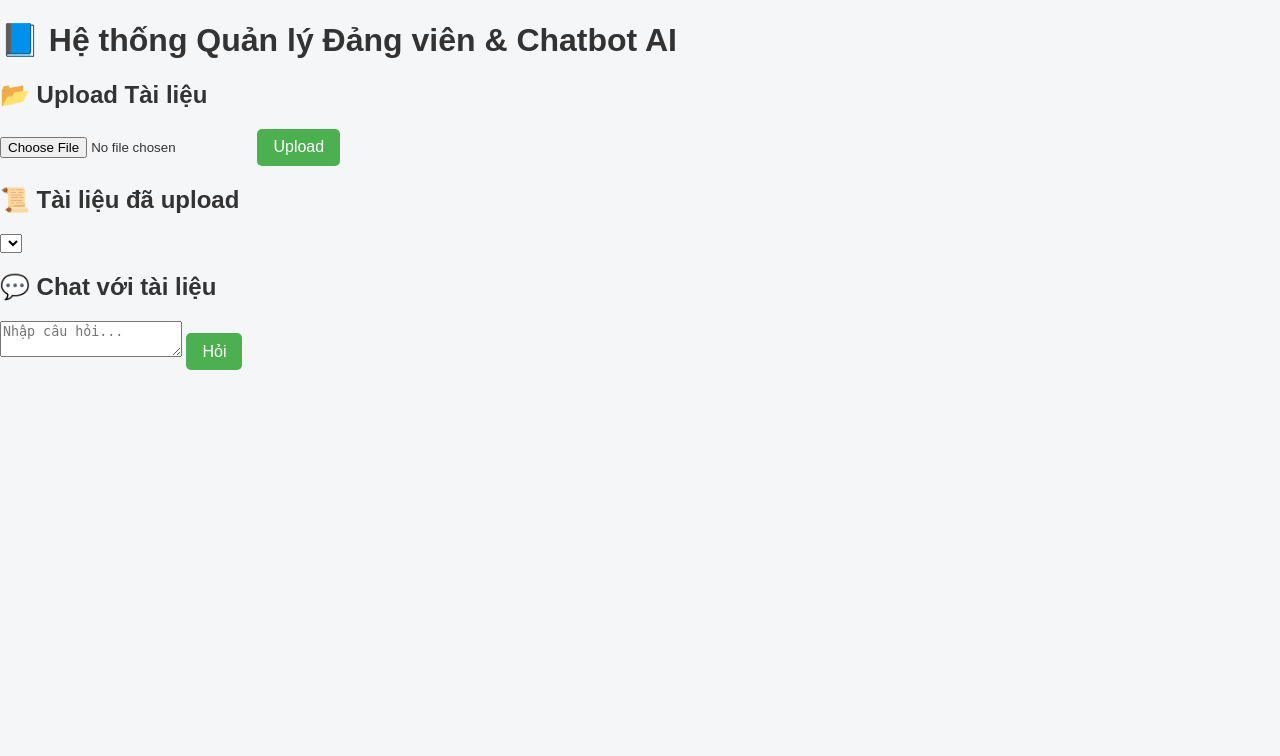
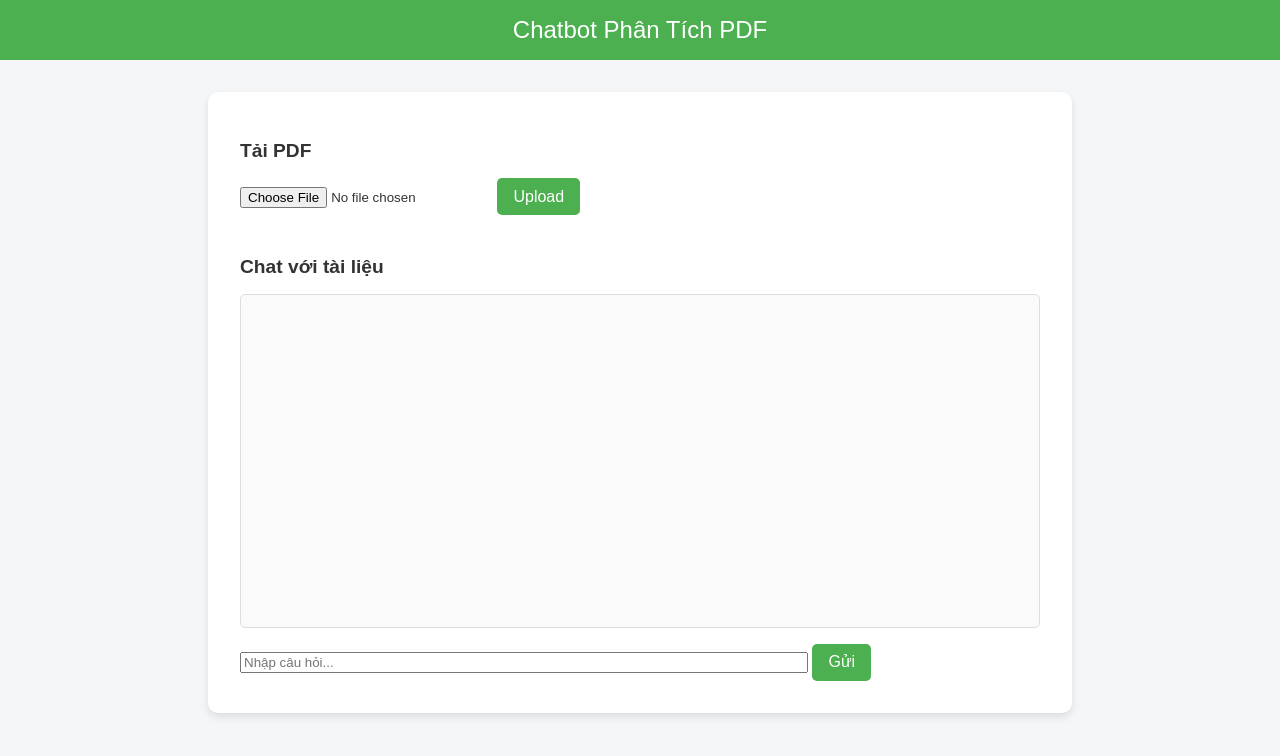
Before and after one commit to trongltgit/QLNS-DV_AI_Chatbot, a FastAPI app: page / in a window 1280 px wide. Shown: the top 756 px of the page. Run offline with FastAPI, Linux system fonts and the light colour scheme; data that the repository does not hold is empty.

Commit message:
Update index.html

```diff
--- a/templates/index.html
+++ b/templates/index.html
@@ -2,69 +2,141 @@
 <html lang="vi">
 <head>
   <meta charset="UTF-8">
-  <title>Quản lý Đảng viên & Chatbot AI</title>
+  <meta name="viewport" content="width=device-width, initial-scale=1.0">
+  <title>Chatbot Tài liệu PDF</title>
   <link rel="stylesheet" href="/static/style.css">
+  <style>
+    body {
+      font-family: Arial, sans-serif;
+      background: #f4f6f8;
+      margin: 0;
+      padding: 0;
+      color: #333;
+    }
+    header {
+      background: #4CAF50;
+      color: white;
+      text-align: center;
+      padding: 1rem 0;
+      font-size: 1.5rem;
+    }
+    .container {
+      max-width: 800px;
+      margin: 2rem auto;
+      background: white;
+      padding: 2rem;
+      border-radius: 10px;
+      box-shadow: 0 4px 8px rgba(0,0,0,0.1);
+    }
+    h2 {
+      margin-bottom: 1rem;
+      font-size: 1.2rem;
+    }
+    input[type=file] {
+      margin-bottom: 1rem;
+    }
+    button {
+      background: #4CAF50;
+      color: white;
+      padding: 0.6rem 1rem;
+      border: none;
+      border-radius: 5px;
+      cursor: pointer;
+      font-size: 1rem;
+    }
+    button:hover {
+      background: #45a049;
+    }
+    .chat-box {
+      margin-top: 2rem;
+    }
+    .chat-log {
+      border: 1px solid #ddd;
+      padding: 1rem;
+      height: 300px;
+      overflow-y: auto;
+      margin-bottom: 1rem;
+      background: #fafafa;
+      border-radius: 5px;
+    }
+    .msg {
+      margin-bottom: 1rem;
+    }
+    .user {
+      color: #1a73e8;
+      font-weight: bold;
+    }
+    .bot {
+      color: #333;
+    }
+    .source {
+      font-size: 0.85rem;
+      color: #777;
+      margin-top: 0.3rem;
+      border-left: 3px solid #ddd;
+      padding-left: 0.5rem;
+    }
+  </style>
 </head>
 <body>
-  <h1>📘 Hệ thống Quản lý Đảng viên & Chatbot AI</h1>
+<header>Chatbot Phân Tích PDF</header>
+<div class="container">
+  <h2>Tải PDF</h2>
+  <input type="file" id="pdfFile">
+  <button onclick="uploadFile()">Upload</button>
+  <p id="uploadStatus"></p>
 
-  <section>
-    <h2>📂 Upload Tài liệu</h2>
-    <form id="uploadForm">
-      <input type="file" name="file" required />
-      <button type="submit">Upload</button>
-    </form>
-    <p id="uploadStatus"></p>
-  </section>
+  <div class="chat-box">
+    <h2>Chat với tài liệu</h2>
+    <div class="chat-log" id="chatLog"></div>
+    <input type="text" id="question" placeholder="Nhập câu hỏi..." style="width:70%">
+    <button onclick="askQuestion()">Gửi</button>
+  </div>
+</div>
 
-  <section>
-    <h2>📜 Tài liệu đã upload</h2>
-    <select id="docSelect"></select>
-  </section>
+<script>
+async function uploadFile() {
+  const fileInput = document.getElementById('pdfFile');
+  if (!fileInput.files.length) {
+    alert("Vui lòng chọn file PDF!");
+    return;
+  }
+  const formData = new FormData();
+  formData.append("file", fileInput.files[0]);
 
-  <section>
-    <h2>💬 Chat với tài liệu</h2>
-    <textarea id="question" placeholder="Nhập câu hỏi..."></textarea>
-    <button id="askBtn">Hỏi</button>
-    <div id="answer"></div>
-  </section>
+  const res = await fetch("/api/upload", {
+    method: "POST",
+    body: formData
+  });
+  const data = await res.json();
+  document.getElementById('uploadStatus').innerText = data.message || data.error;
+}
 
-  <script>
-    const uploadForm = document.getElementById("uploadForm");
-    const uploadStatus = document.getElementById("uploadStatus");
-    const docSelect = document.getElementById("docSelect");
-    const askBtn = document.getElementById("askBtn");
-    const answerDiv = document.getElementById("answer");
+async function askQuestion() {
+  const question = document.getElementById('question').value.trim();
+  if (!question) return;
 
-    async function loadDocs() {
-      const res = await fetch("/api/docs");
-      const data = await res.json();
-      docSelect.innerHTML = data.docs.map(d => `<option>${d}</option>`).join("");
-    }
+  const chatLog = document.getElementById('chatLog');
+  chatLog.innerHTML += `<div class="msg"><span class="user">Bạn:</span> ${question}</div>`;
 
-    uploadForm.addEventListener("submit", async (e) => {
-      e.preventDefault();
-      const formData = new FormData(uploadForm);
-      uploadStatus.textContent = "Đang upload...";
-      const res = await fetch("/api/upload", { method: "POST", body: formData });
-      const data = await res.json();
-      uploadStatus.textContent = `✅ ${data.message} | Tóm tắt: ${data.summary}`;
-      loadDocs();
+  const res = await fetch("/api/ask", {
+    method: "POST",
+    headers: {"Content-Type": "application/json"},
+    body: JSON.stringify({question})
+  });
+  const data = await res.json();
+
+  let answerHTML = `<div class="msg"><span class="bot">Chatbot:</span> ${data.answer}</div>`;
+  if (data.sources && data.sources.length) {
+    data.sources.forEach((src, i) => {
+      answerHTML += `<div class="source">🔍 Đoạn ${i+1}: ${src}</div>`;
     });
+  }
+  chatLog.innerHTML += answerHTML;
+  chatLog.scrollTop = chatLog.scrollHeight;
 
-    askBtn.addEventListener("click", async () => {
-      const question = document.getElementById("question").value;
-      const filename = docSelect.value;
-      const formData = new FormData();
-      formData.append("question", question);
-      formData.append("filename", filename);
-      answerDiv.textContent = "⏳ Đang trả lời...";
-      const res = await fetch("/api/chat", { method: "POST", body: formData });
-      const data = await res.json();
-      answerDiv.textContent = data.answer;
-    });
-
-    loadDocs();
-  </script>
+  document.getElementById('question').value = "";
+}
+</script>
 </body>
 </html>
```
